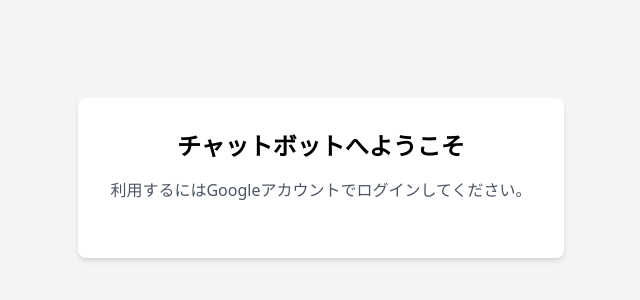
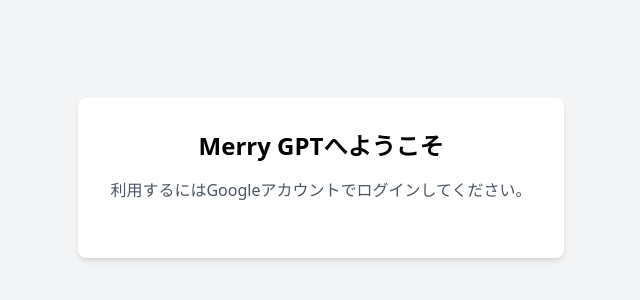
Before and after one commit to hirotomiyamasa-source/merrygpt, a plain HTML site: page index.html in a window 1280 px wide. Shown: the part 222-522 px from the top of the page, without its empty margins (319-959 px from the left). Drawn offline with nearby package versions, Linux system fonts and the light colour scheme.

Commit message:
Update index.html

```diff
--- a/index.html
+++ b/index.html
@@ -14,7 +14,7 @@
     <!-- Login Screen -->
     <div id="login-screen" class="flex items-center justify-center h-screen">
         <div class="text-center p-8 bg-white rounded-lg shadow-md">
-            <h1 class="text-2xl font-bold mb-4">チャットボットへようこそ</h1>
+            <h1 class="text-2xl font-bold mb-4">Merry GPTへようこそ</h1>
             <p class="mb-6 text-gray-600">利用するにはGoogleアカウントでログインしてください。</p>
             <!-- Google Login Button will be rendered here -->
             <div id="g_id_signin"></div>
```
